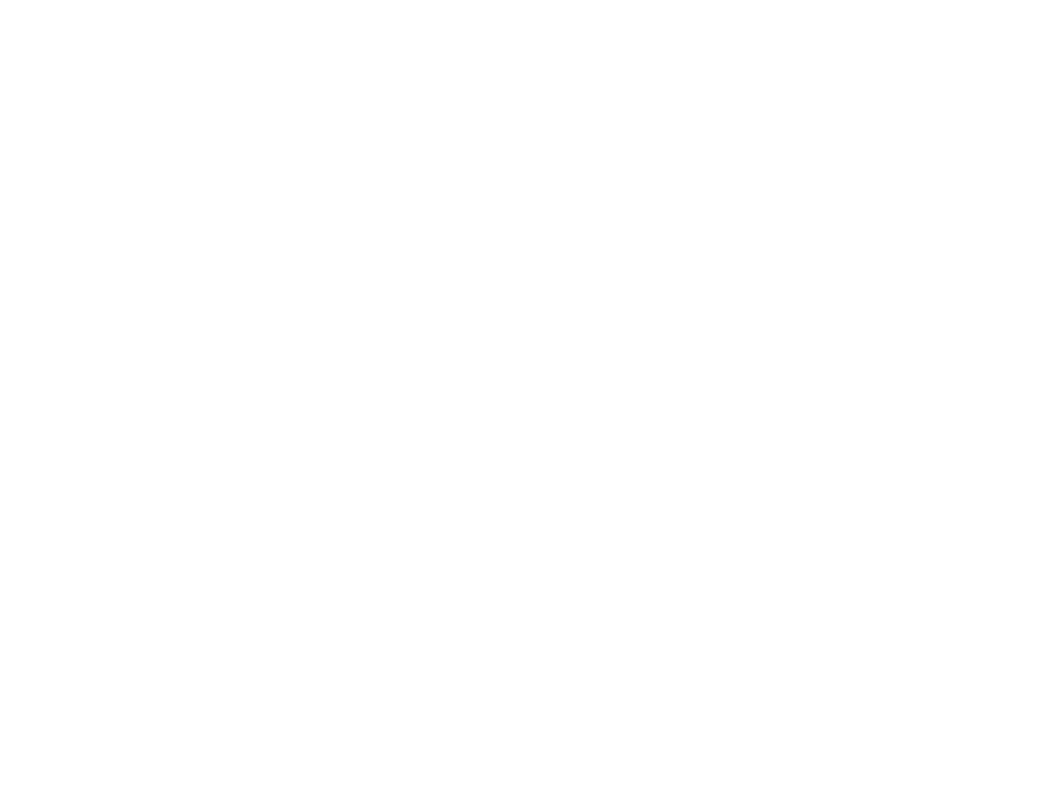
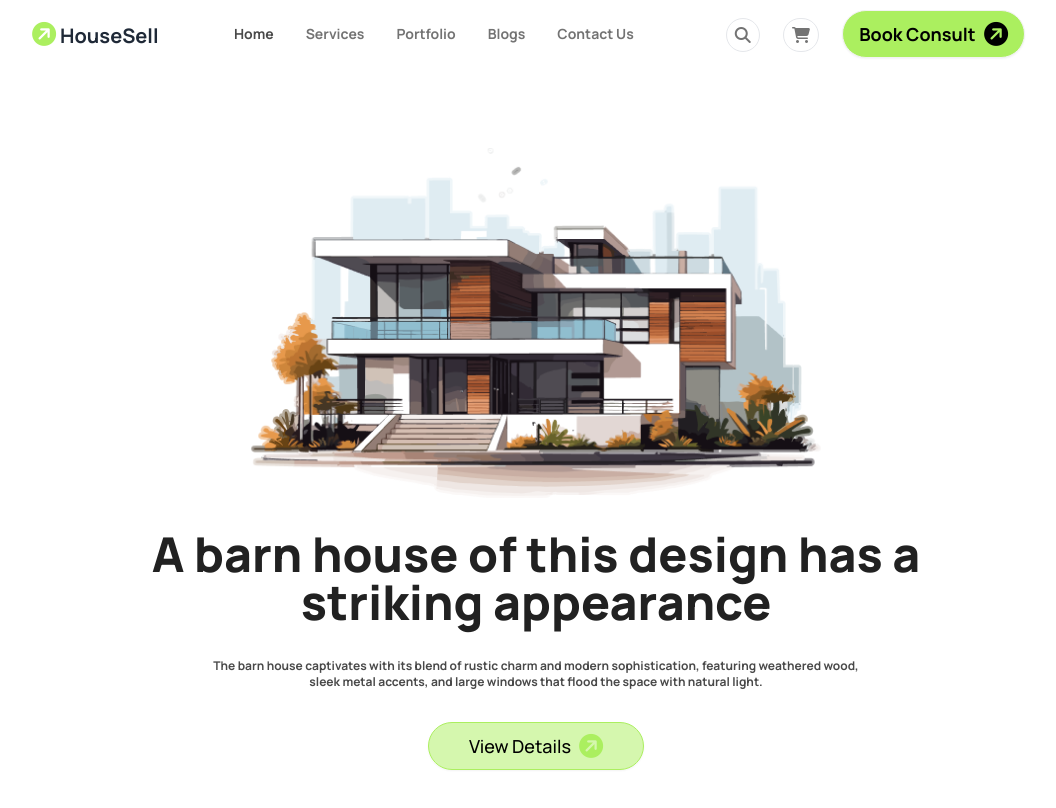
Before and after one commit to Tahanur21/Assignment-challenge-03, a plain HTML site: page index.html in a window 1280 px wide. Shown: the whole page, without its empty margins (104-1160 px from the left). Drawn offline with nearby package versions, Linux system fonts and the light colour scheme.

Commit message:
adding tailwind css and daisyUi

```diff
--- a/index.html
+++ b/index.html
@@ -4,13 +4,12 @@
 <head>
     <meta charset="UTF-8">
     <meta name="viewport" content="width=device-width, initial-scale=1.0">
-    <title>Biker Zone Website</title>
+    <title>House Rent</title>
     <link rel="preconnect" href="https://fonts.googleapis.com">
     <!-- Fonts link  -->
+    <link rel="preconnect" href="https://fonts.googleapis.com">
     <link rel="preconnect" href="https://fonts.gstatic.com" crossorigin>
-    <link
-        href="https://fonts.googleapis.com/css2?family=Poppins:ital,wght@0,100;0,200;0,300;0,400;0,500;0,600;0,700;0,800;0,900;1,100;1,200;1,300;1,400;1,500;1,600;1,700;1,800;1,900&display=swap"
-        rel="stylesheet">
+    <link href="https://fonts.googleapis.com/css2?family=Manrope:wght@200..800&display=swap" rel="stylesheet">
     <!-- DaisyUi link and script -->
     <link href="https://cdn.jsdelivr.net/npm/daisyui@4.12.10/dist/full.min.css" rel="stylesheet" type="text/css" />
     <script src="https://cdn.tailwindcss.com"></script>
@@ -22,23 +21,85 @@
                 extend: {
                     colors: {
                         clifford: '#da373d',
-                        // 'bike-primary': '#E76F51',
-                        // 'bike-primary-bg': 'rgba(231, 111, 81, 0.1)',
+                        'fixed-color': 'rgba(171, 239, 95, 1)',
+                        'fixed-light-color': 'rgba(171, 239, 95, 0.5)',
                     }
                 }
             }
         }
     </script>
+    <!-- Icons link -->
+    <script src="https://kit.fontawesome.com/15f1567210.js" crossorigin="anonymous"></script>
     <style>
-        .poppins-thin {
-            font-family: "Poppins", sans-serif;
+        .font-manrope {
+            font-family: "Manrope", sans-serif;
         }
     </style>
+    <!-- icons for use -->
+    <!-- <i class="fa-solid fa-circle-arrow-right text-2xl -rotate-45"></i> -->
 </head>
 
-<body>
-    <header>
-
+<body class="font-manrope">
+    <!-- Header section -->
+    <header class="max-w-screen-lg mx-auto">
+        <!-- links -->
+        <div class="navbar bg-base-100">
+            <div class="navbar-start lg:flex-row lg:w-auto w-full justify-around flex-row-reverse">
+                <div class="dropdown lg:hidden block bg-white border border-gray rounded-full p-2 mr-3">
+                    <div tabindex="0" role="button" class="lg:hidden">
+                        <svg xmlns="http://www.w3.org/2000/svg" class="h-5 w-5" fill="none" viewBox="0 0 24 24"
+                            stroke="currentColor">
+                            <path stroke-linecap="round" stroke-linejoin="round" stroke-width="2"
+                                d="M4 6h16M4 12h8m-8 6h16" />
+                        </svg>
+                    </div>
+                    <ul tabindex="0"
+                        class="menu menu-sm dropdown-content bg-base-100 rounded-box z-[1] mt-3 w-50 p-2 shadow">
+                        <li><a class="text-[#494949]">Home</a></li>
+                        <li><a>Services</a></li>
+                        <li><a>Portfolio</a></li>
+                        <li><a>Blogs</a></li>
+                        <li><a>Contact Us</a></li>
+                    </ul>
+                </div>
+                <a class="text-xl font-bold w-[150px] mr-8"><i
+                        class="fa-solid fa-circle-arrow-right text-2xl -rotate-45 text-fixed-color"></i> HouseSell</a>
+            </div>
+            <div class="navbar-center hidden lg:flex mr-8">
+                <ul class="menu menu-horizontal px-1 text-[#737373] font-bold">
+                    <li><a class="text-[#494949]">Home</a></li>
+                    <li><a>Services</a></li>
+                    <li><a>Portfolio</a></li>
+                    <li><a>Blogs</a></li>
+                    <li><a>Contact Us</a></li>
+                </ul>
+            </div>
+            <div class="navbar-end space-x-5 ml-10 hidden lg:block">
+                <a href="#"><i
+                        class="fa-solid fa-magnifying-glass text-[#737373] bg-white border border-gray rounded-full p-2"></i></a>
+                <a href="#"><i
+                        class="fa-solid fa-cart-shopping text-[#737373] bg-white border border-gray rounded-full p-2"></i></a>
+                <a class="btn bg-fixed-color text-lg text-black font-bold rounded-3xl">Book Consult<i
+                        class="fa-solid fa-circle-arrow-right text-2xl -rotate-45"></i></a>
+            </div>
+        </div>
+        <!-- banner -->
+        <nav class="text-center items-center space-y-8 my-12 p-8">
+            <!-- image banner -->
+            <div>
+                <img class="mx-auto" src="images/banner.png" alt="">
+            </div>
+            <!-- banner content -->
+            <div class="space-y-8">
+                <h1 class="lg:text-5xl text-4xl font-extrabold text-[#212121]">A barn house of this design has a <br> striking appearance</h1>
+                <p class="text-xs text-[#494949] font-bold">The barn house captivates with its blend of rustic charm and modern sophistication, featuring
+                    weathered wood, <br> sleek metal accents, and large windows that flood the space with natural light.</p>
+                <a href=""
+                    class="btn bg-fixed-light-color text-lg text-black font-medium border-fixed-color rounded-3xl lg:px-10 px-28">View
+                    Details <i
+                    class="fa-solid fa-circle-arrow-right text-2xl -rotate-45 text-fixed-color"></i></a>
+            </div>
+        </nav>
     </header>
     <main>
 
```
